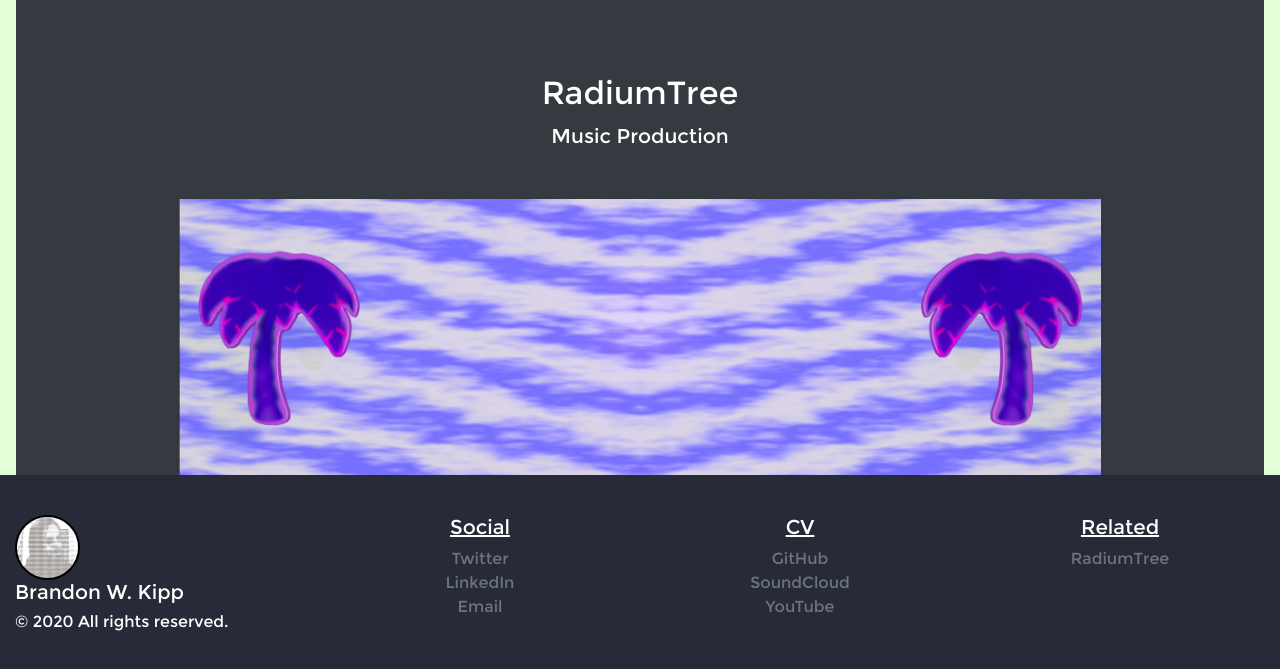
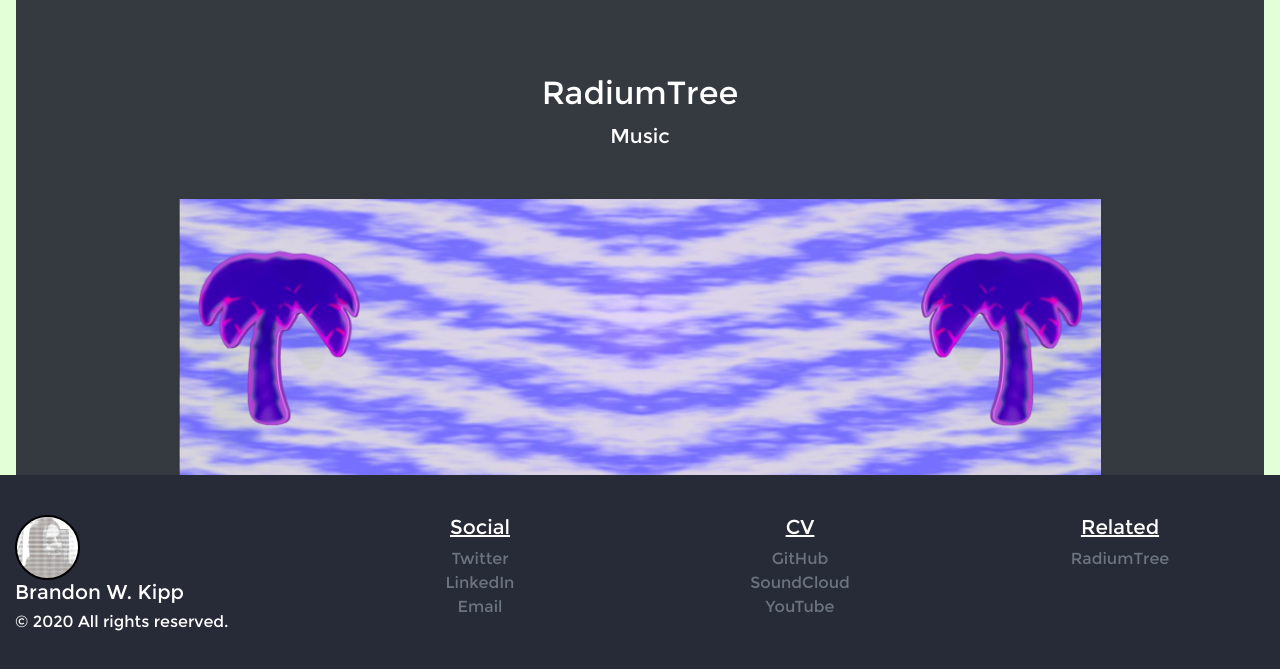
Before and after one commit to brandonwkipp/brandonwkipp.com, a Gatsby site: page / in a window 1280 px wide. Shown: the part 988-1657 px from the top of the page. Built offline with nearby package versions, Linux system fonts and the light colour scheme; Gatsby itself is replaced by a stand-in of ours.

Commit message:
refactor: Removed the word "production" from RadiumTree description

```diff
--- a/src/components/Landing/index.js
+++ b/src/components/Landing/index.js
@@ -77,7 +77,7 @@ const LandingPage = () => (
                 RadiumTree
               </h2>
               <p className="lead">
-                Music Production
+                Music
               </p>
             </div>
             <div className="bg-white mx-auto shadow-sm mx-auto" id="radiumTreeImageContainer">
```
